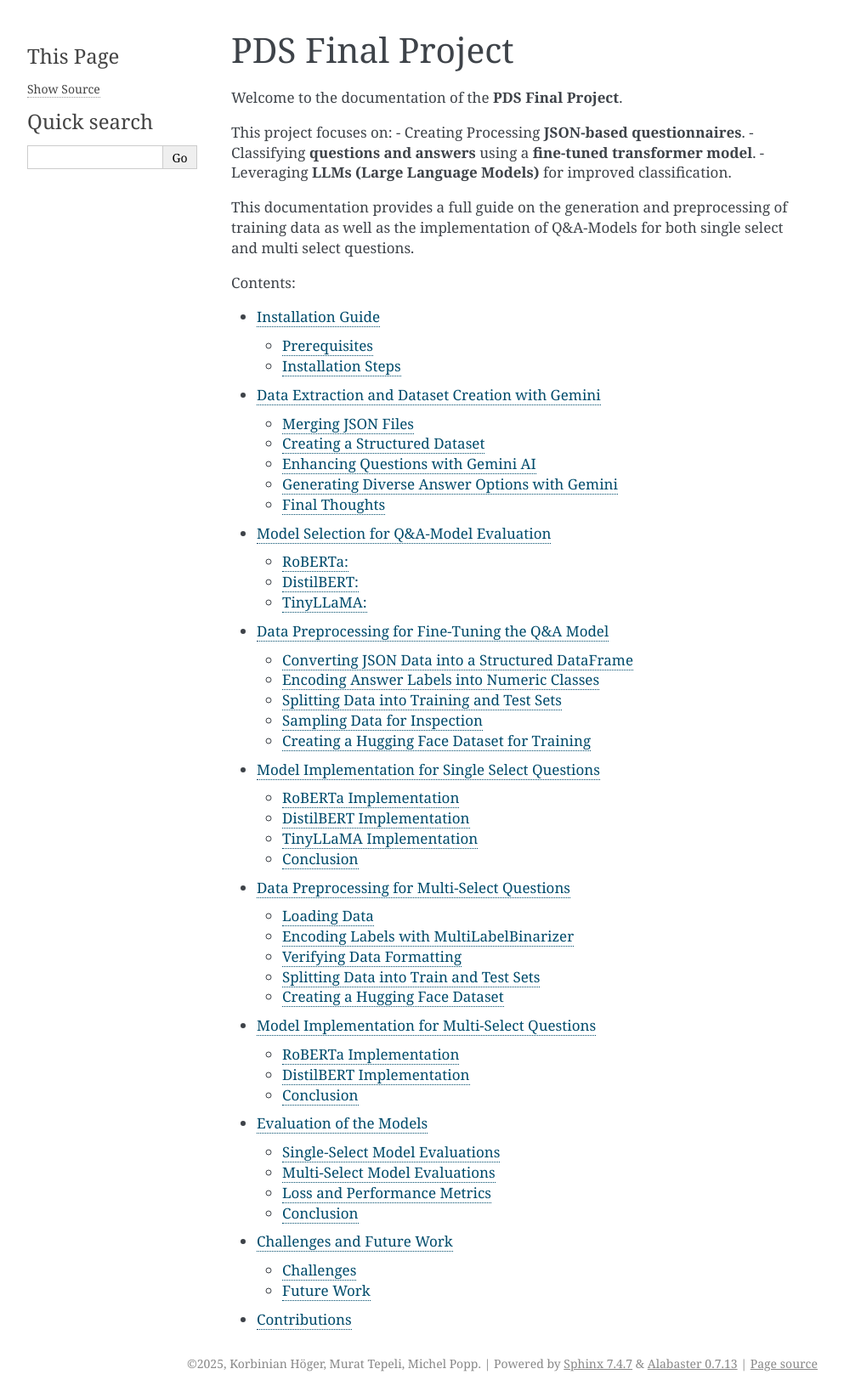
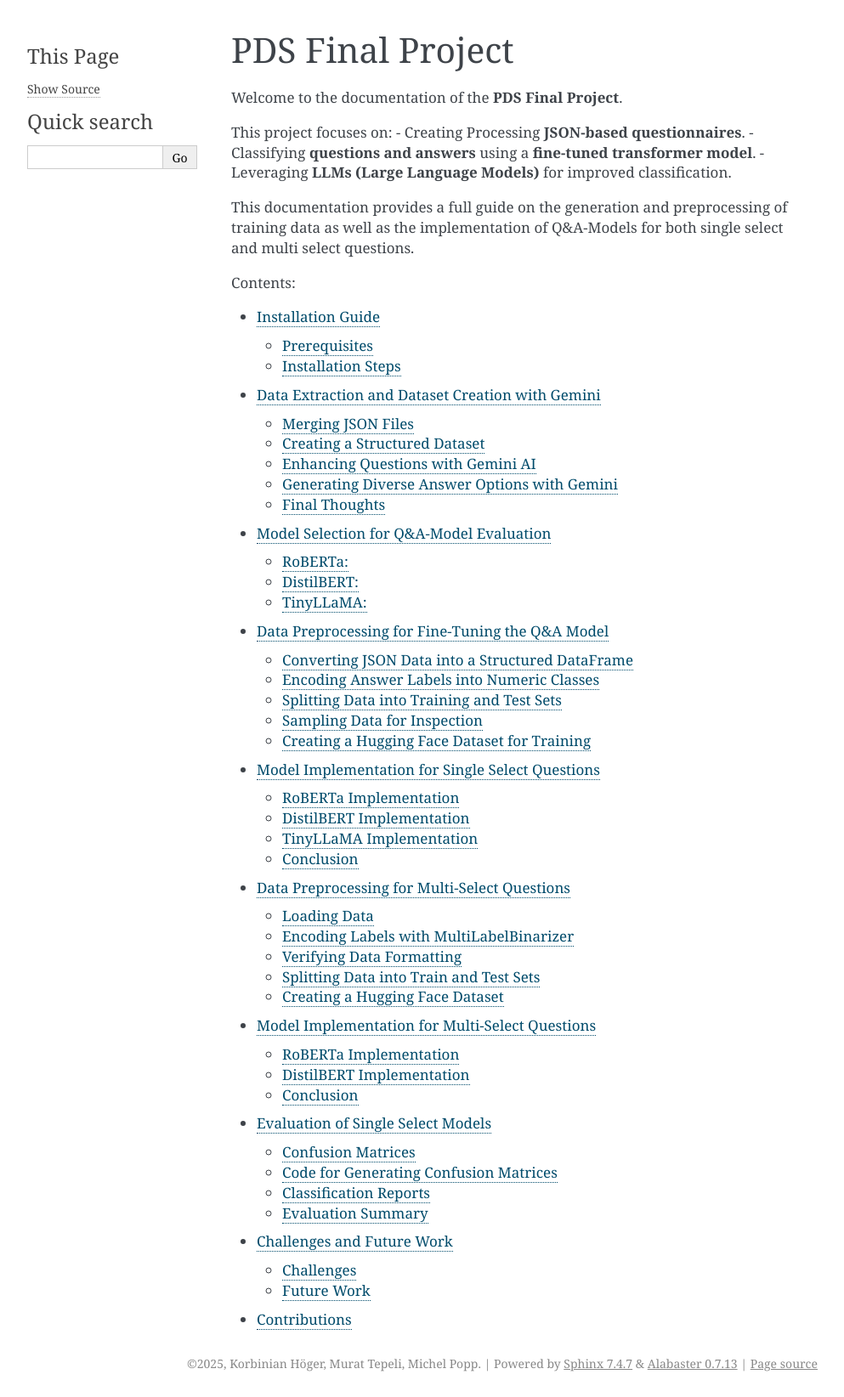
Before and after one commit to Michel-p16/PDS-Project, a Sphinx documentation site: the page built from docs/source/index.rst, in a window 1280 px wide. Shown: the whole page at 85% size, without its empty margins (148-1141 px from the left). Built offline with Sphinx 7.4.7, drawn with Linux system fonts in a browser that asks for light colours; some of the changed lines change nothing that is shown.

Commit message:
Update evaluation.rst

```diff
--- a/docs/source/evaluation.rst
+++ b/docs/source/evaluation.rst
@@ -1,186 +1,147 @@
-Evaluation of the Models
-========================
+.. _evaluation_single_select:
 
-This section presents the evaluation of the fine-tuned models for both **Single-Select** and **Multi-Select** questions. We analyze performance metrics such as **accuracy, F1-score, precision, recall**, and visualize **loss curves** and **confusion matrices**.
+======================================
+Evaluation of Single Select Models
+======================================
 
----
+This section evaluates the **RoBERTa**, **DistilBERT**, and **TinyLlama** models for single-select questions. We analyze various metrics such as **Confusion Matrices**, **Classification Reports**, and other performance evaluations.
 
-Single-Select Model Evaluations
--------------------------------
 
-RoBERTa Model
-~~~~~~~~~~~~~
-.. code-block:: python
+---------------------------------
+Confusion Matrices
+---------------------------------
 
-   # Load metrics and compute confusion matrix
-   cm = confusion_matrix(labels, preds_roberta)
-   classes = list(label_mapping_single_select.values())
+The Confusion Matrices visualize classification accuracy per class:
 
-   plt.figure(figsize=(15, 11))
-   ax = sns.heatmap(cm, annot=False, fmt="d", cmap="Blues",
-                    xticklabels=classes, yticklabels=classes, linewidths=0.5, linecolor="gray")
+- **Green numbers** along the diagonal indicate correctly classified instances.
+- **Red numbers** outside the diagonal indicate misclassified instances.
+- The **darker the color**, the higher the frequency of predictions for that class.
 
-   for i in range(cm.shape[0]):
-       for j in range(cm.shape[1]):
-           value = cm[i, j]
-           color = "green" if i == j else "red" if value > 0 else "black"
-           ax.text(j + 0.5, i + 0.5, str(value), ha="center", va="center", color=color)
+.. image:: _static/confusion_matrix_RoBERTa_single_select.png
+   :align: center
+   :width: 80%
+   :alt: Confusion Matrix RoBERTa Single Select
 
-   plt.xlabel("Predicted Label")
-   plt.ylabel("True Label")
-   plt.title("Confusion Matrix - RoBERTa Single-Select")
-   plt.savefig("roberta_single_confusion_matrix.png", bbox_inches="tight", dpi=300)
-   plt.show()
+.. image:: _static/confusion_matrix_DistilBERT_single_select.png
+   :align: center
+   :width: 80%
+   :alt: Confusion Matrix DistilBERT Single Select
 
-.. image:: /_static/A9724zzibDeRAAAAAElFTkSuQmCC.png
-   :width: 600px
-   :alt: RoBERTa Single-Select Confusion Matrix
+.. image:: _static/confusion_matrix_LLaMA_single_select.png
+   :align: center
+   :width: 80%
+   :alt: Confusion Matrix LLaMA Single Select
 
----
+---------------------------------
+Code for Generating Confusion Matrices
+---------------------------------
 
-DistilBERT Model
-~~~~~~~~~~~~~~~~
-.. code-block:: python
-
-   cm = confusion_matrix(labels, preds_distilbert)
-   plt.figure(figsize=(15, 11))
-   sns.heatmap(cm, annot=True, fmt="d", cmap="Blues",
-               xticklabels=classes, yticklabels=classes)
-   plt.title("Confusion Matrix - DistilBERT Single-Select")
-   plt.xlabel("Predicted Label")
-   plt.ylabel("True Label")
-   plt.savefig("distilbert_single_confusion_matrix.png", bbox_inches="tight", dpi=300)
-   plt.show()
-
-.. image:: /_static/GMFAAAAAC4iB0pAAAAAHARjRQAAAAAuIhGCgAAAABcRCMFAAAAAC6ikQIAAAAAF9FIAQAAAICLaKQAAAAAwEU0UgAAAADgon8BztsQ7vDmyJ4AAAAASUVORK5CYII.png
-   :width: 600px
-   :alt: DistilBERT Single-Select Confusion Matrix
-
----
-
-TinyLLaMA Model
-~~~~~~~~~~~~~~~
-.. code-block:: python
-
-   cm = confusion_matrix(labels, preds_llama)
-   plt.figure(figsize=(15, 11))
-   sns.heatmap(cm, annot=True, fmt="d", cmap="Blues",
-               xticklabels=classes, yticklabels=classes)
-   plt.title("Confusion Matrix - TinyLLaMA Single-Select")
-   plt.xlabel("Predicted Label")
-   plt.ylabel("True Label")
-   plt.savefig("llama_single_confusion_matrix.png", bbox_inches="tight", dpi=300)
-   plt.show()
-
----
-
-Multi-Select Model Evaluations
-------------------------------
-
-RoBERTa Multi-Label Model
-~~~~~~~~~~~~~~~~~~~~~~~~~
-.. code-block:: python
-
-   cm = multilabel_confusion_matrix(labels, preds_roberta_multi)
-   plt.figure(figsize=(15, 11))
-   sns.heatmap(cm[0], annot=True, fmt="d", cmap="Blues")
-   plt.title("Confusion Matrix - RoBERTa Multi-Select")
-   plt.xlabel("Predicted Label")
-   plt.ylabel("True Label")
-   plt.savefig("roberta_multi_confusion_matrix.png", bbox_inches="tight", dpi=300)
-   plt.show()
-
-.. image:: /_static/INuMqt7np3QAAAAASUVORK5CYII.png
-   :width: 600px
-   :alt: RoBERTa Multi-Select Confusion Matrix
-
----
-
-DistilBERT Multi-Label Model
-~~~~~~~~~~~~~~~~~~~~~~~~~~~~
-.. code-block:: python
-
-   cm = multilabel_confusion_matrix(labels, preds_distilbert_multi)
-   plt.figure(figsize=(15, 11))
-   sns.heatmap(cm[0], annot=True, fmt="d", cmap="Blues")
-   plt.title("Confusion Matrix - DistilBERT Multi-Select")
-   plt.xlabel("Predicted Label")
-   plt.ylabel("True Label")
-   plt.savefig("distilbert_multi_confusion_matrix.png", bbox_inches="tight", dpi=300)
-   plt.show()
-
----
-
-Loss and Performance Metrics
-----------------------------
-We compare **training loss and validation loss** for all models over epochs.
+The following code generates confusion matrices for all models:
 
 .. code-block:: python
 
-   def plot_losses(csv_path, model_name):
-       metrics_df = pd.read_csv(csv_path)
-       plt.figure(figsize=(10, 6))
-       plt.plot(metrics_df['epoch'], metrics_df['Training Loss'], label='Training Loss', color='blue', marker='o')
-       plt.plot(metrics_df['epoch'], metrics_df['Validation Loss'], label='Validation Loss', color='orange', marker='o')
-       plt.xlabel("Epoch")
-       plt.ylabel("Loss")
-       plt.title(f"Training and Validation Loss - {model_name}")
-       plt.legend()
-       plt.grid(True, linestyle='--', alpha=0.7)
-       plt.savefig(f"{model_name}_loss_plot.png", bbox_inches="tight")
-       plt.show()
+    def plot_confusion_matrix(true_label, pred_label, model_name, labels):
+        # Compute Confusion Matrix
+        cm = confusion_matrix(true_label, pred_label)
+        classes = list(labels.values())
 
-.. image:: /_static/roberta_multi_loss_plot.png
-   :width: 600px
-   :alt: Training and Validation Loss for RoBERTa Multi-Select
+        # Create a figure
+        plt.figure(figsize=(15, 11))
 
-.. image:: /_static/distilbert_multi_loss_plot.png
-   :width: 600px
-   :alt: Training and Validation Loss for DistilBERT Multi-Select
+        # Plot the heatmap without annotations
+        ax = sns.heatmap(cm, annot=False, fmt="d", cmap="Blues",
+                        xticklabels=classes, yticklabels=classes, linewidths=0.5, linecolor="gray")
 
----
+        # Overlay custom annotations with colors
+        for i in range(cm.shape[0]):
+            for j in range(cm.shape[1]):
+                value = cm[i, j]
+                color = "green" if i == j else ("red" if value > 0 else "black")
+                ax.text(j + 0.5, i + 0.5, str(value), ha="center", va="center", color=color)
 
-Performance Metrics
-~~~~~~~~~~~~~~~~~~~
-We also visualize accuracy, precision, recall, and F1-score for each model over training epochs.
+        # Adjust model name for display
+        model_display_name = {"deepset/roberta-base-squad2": "RoBERTa",
+                              "distilbert-base-uncased": "DistilBERT",
+                              "TinyLlama/TinyLlama-1.1B-Chat-v1.0": "LLaMA"}.get(model_name, model_name)
 
-.. code-block:: python
+        plt.xlabel("Predicted Label")
+        plt.ylabel("True Label")
+        plt.title(f"Confusion Matrix {model_display_name} SINGLE SELECT")
 
-   def plot_metrics(csv_path, model_name):
-       metrics_df = pd.read_csv(csv_path)
-       plt.figure(figsize=(10, 6))
-       plt.plot(metrics_df["epoch"], metrics_df["Accuracy"], label="Accuracy", marker="o")
-       plt.plot(metrics_df["epoch"], metrics_df["F1"], label="F1", marker="o")
-       plt.plot(metrics_df["epoch"], metrics_df["Precision"], label="Precision", marker="o")
-       plt.plot(metrics_df["epoch"], metrics_df["Recall"], label="Recall", marker="o")
-       plt.xlabel("Epoch")
-       plt.ylabel("Metrics")
-       plt.title(f"Metrics Over Epochs for {model_name}")
-       plt.legend()
-       plt.grid(True, linestyle="--", alpha=0.7)
-       plt.savefig(f"metrics_plot_{model_name}.png", bbox_inches="tight")
-       plt.show()
+        # Save the plot
+        plt.savefig(f"drive/MyDrive/CapStone_models/confusion_matrix_{model_display_name}_single_select.png", bbox_inches="tight", dpi=300)
+        plt.show()
 
-.. image:: /_static/metrics_roberta_multi.png
-   :width: 600px
-   :alt: Performance Metrics for RoBERTa Multi-Select
+---------------------------------
+Classification Reports
+---------------------------------
 
-.. image:: /_static/metrics_distilbert_multi.png
-   :width: 600px
-   :alt: Performance Metrics for DistilBERT Multi-Select
+The **Classification Reports** include key evaluation metrics:
 
----
+- **Precision**: The proportion of predicted positive cases that are actually positive.
+- **Recall**: The proportion of actual positive cases correctly predicted.
+- **F1-Score**: The harmonic mean of precision and recall.
+- **Support**: The number of true instances for each class.
 
-Conclusion
-----------
-- **RoBERTa outperforms other models** in both **Single-Select** and **Multi-Select** tasks.
-- **DistilBERT** provides a **lightweight alternative** with **slightly lower performance** but **faster training**.
-- **TinyLLaMA** shows **competitive performance** but struggles with certain fine-grained distinctions.
-- **Loss curves indicate effective learning**, with **validation loss stabilizing** across models.
-- **Confusion matrices highlight misclassification patterns**, guiding further improvements.
+Here are the classification reports for each model:
 
-Future work includes **fine-tuning hyperparameters**, **adding more labeled data**, and **testing alternative architectures**.
+**RoBERTa Classification Report**
 
----
+.. code-block:: text
 
-This concludes the **evaluation section** for all models used in this project.
+    Precision    Recall  F1-Score   Support
+    --------------------------------------
+    1-10        1.00      1.00      1.00        21
+    11-15       1.00      1.00      1.00        20
+    Computers & Networks  0.91      0.88      0.89        24
+    Construction Company  0.94      0.65      0.77        23
+    Government   1.00      1.00      1.00        27
+    SAP Sales Cloud  1.00      1.00      1.00        20
+    Overall Accuracy: 0.97
+
+**DistilBERT Classification Report**
+
+.. code-block:: text
+
+    Precision    Recall  F1-Score   Support
+    --------------------------------------
+    1-10        1.00      1.00      1.00        21
+    11-15       1.00      1.00      1.00        20
+    Computers & Networks  0.96      0.92      0.94        24
+    Construction Company  0.84      0.91      0.88        23
+    Government   1.00      1.00      1.00        27
+    SAP Sales Cloud  1.00      1.00      1.00        20
+    Overall Accuracy: 0.97
+
+**TinyLlama Classification Report**
+
+.. code-block:: text
+
+    Precision    Recall  F1-Score   Support
+    --------------------------------------
+    1-10        1.00      1.00      1.00        21
+    11-15       1.00      1.00      1.00        20
+    Computers & Networks  1.00      0.88      0.93        24
+    Construction Company  1.00      0.74      0.85        23
+    Government   1.00      1.00      1.00        27
+    SAP Sales Cloud  1.00      1.00      1.00        20
+    Overall Accuracy: 0.97
+
+---------------------------------
+Evaluation Summary
+---------------------------------
+
+All three models achieved an accuracy of approximately **97%**, but there are some key differences:
+
+- **RoBERTa** demonstrates high precision and recall across almost all categories.
+- **DistilBERT** performs similarly but shows lower recall in some rare categories like **Construction Company**.
+- **TinyLlama** has comparable results but exhibits lower recall in specific categories.
+
+### Future Improvements
+
+To enhance performance, the following strategies could be considered:
+
+- **Balanced Training Data**: Ensuring equal representation of all classes.
+- **Hyperparameter Tuning**: Optimizing learning rates, batch sizes, and loss functions.
+- **Data Augmentation**: Expanding training data through synthetic examples.
+- **Ensemble Models**: Combining multiple models to improve prediction robustness.
```
